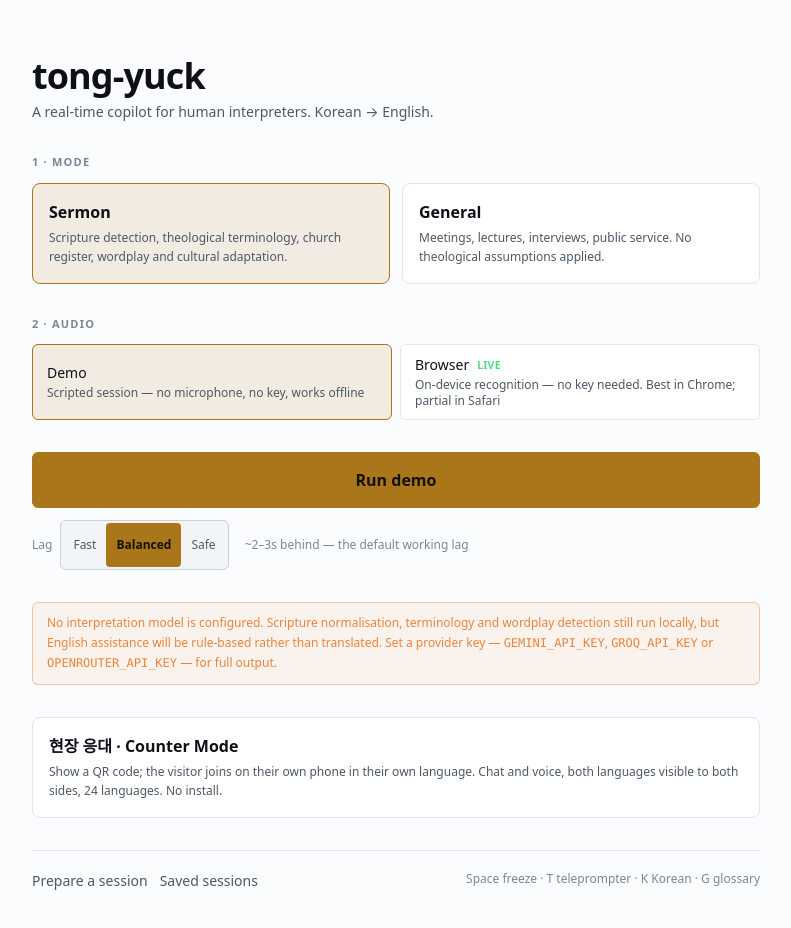
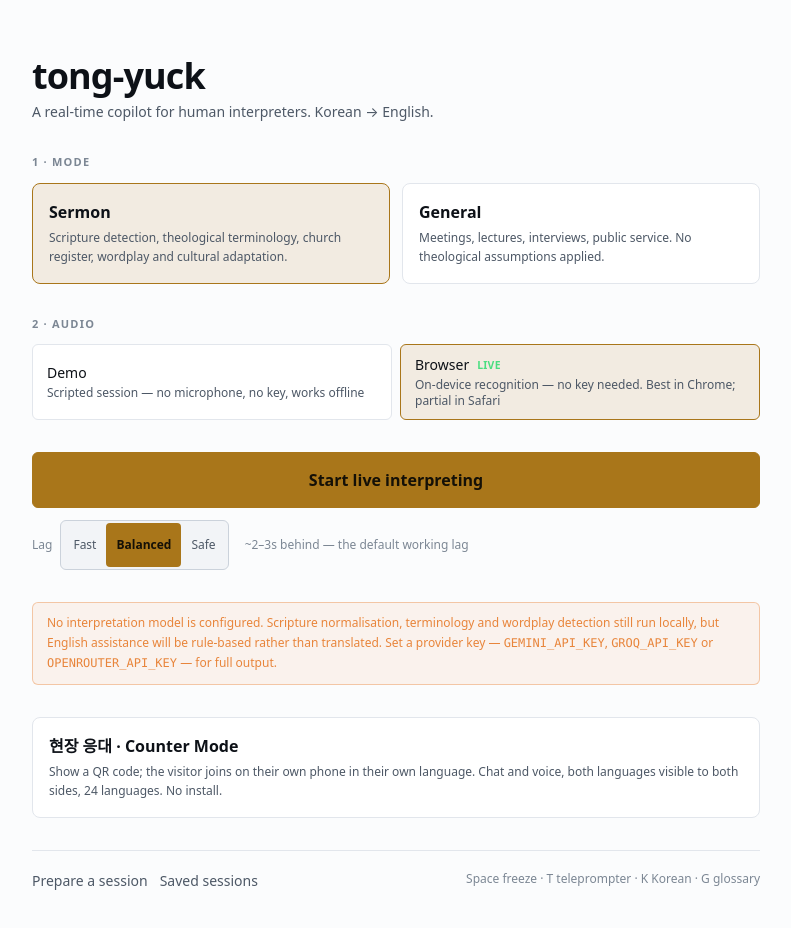
Before and after one commit to club-paradiso/asad, a Next.js app: page / in a window 1280 px wide. Shown: the top 928 px of the page, without its empty margins (244-1035 px from the left). Built offline with nearby package versions, Linux system fonts and the light colour scheme; no server answers.

Commit message:
fix(stt): prefer zero-config browser speech

```diff
--- a/src/features/live/StartScreen.tsx
+++ b/src/features/live/StartScreen.tsx
@@ -4,8 +4,8 @@
  * The launcher.
  *
  * Requirement: live interpretation in three interactions or fewer. This gets
- * there in two — pick a mode, press Start — with the audio source
- * pre-selected from what the deployment actually has configured.
+ * there in two — pick a mode, press Start — with the best available audio
+ * source selected automatically.
  *
  * Everything optional (prep, saved sessions, lag, view) is reachable but never
  * in the way. An interpreter opening this ninety seconds before a service
@@ -39,7 +39,7 @@ export function StartScreen() {
   const browserSttAvailable = useCapability(() => WebSpeechProvider.isSupported());
 
   // Ask the server once what it can actually do, so the launcher never offers
-  // a provider that will fail the moment the interpreter presses Start.
+  // a cloud provider that will fail the moment the interpreter presses Start.
   useEffect(() => {
     let cancelled = false;
     fetch("/api/config")
@@ -54,14 +54,15 @@ export function StartScreen() {
     };
   }, []);
 
-  // Derive the deployment preference instead of mirroring it into state. The
-  // previous launcher only treated cloud STT as configurable, so even
-  // STT_PROVIDER=webspeech opened on Demo. A manual choice always wins.
+  // Browser Speech is the zero-configuration live path. Prefer an explicitly
+  // configured cloud provider when it is genuinely available; otherwise use
+  // browser speech whenever the current browser supports it. This means a
+  // deployment accidentally left on STT_PROVIDER=demo still opens ready for
+  // live interpretation instead of forcing the operator into a fake session.
+  // A manual choice always wins.
   const configuredSource = useMemo<SttProviderId>(() => {
-    if (!config) return "demo";
-    const configured = config.stt.configured as SttProviderId;
-    if (configured === "webspeech") return browserSttAvailable ? "webspeech" : "demo";
-    if (config.stt.cloudAvailable) return configured;
+    if (config?.stt.cloudAvailable) return config.stt.configured as SttProviderId;
+    if (browserSttAvailable) return "webspeech";
     return "demo";
   }, [browserSttAvailable, config]);
 
@@ -188,9 +189,8 @@ export function StartScreen() {
         </div>
         {sources.length === 1 && (
           <p className="text-xs leading-relaxed text-[var(--fg-dim)]">
-            No live recogniser is available here. Demo mode runs the full pipeline on a scripted
-            Korean sermon — no microphone, no key, no network. Set <code>STT_PROVIDER</code> to go
-            live.
+            No live recogniser is available in this browser. Demo mode runs the full pipeline on a
+            scripted Korean sermon — no microphone, no key, no network.
           </p>
         )}
       </section>
```
